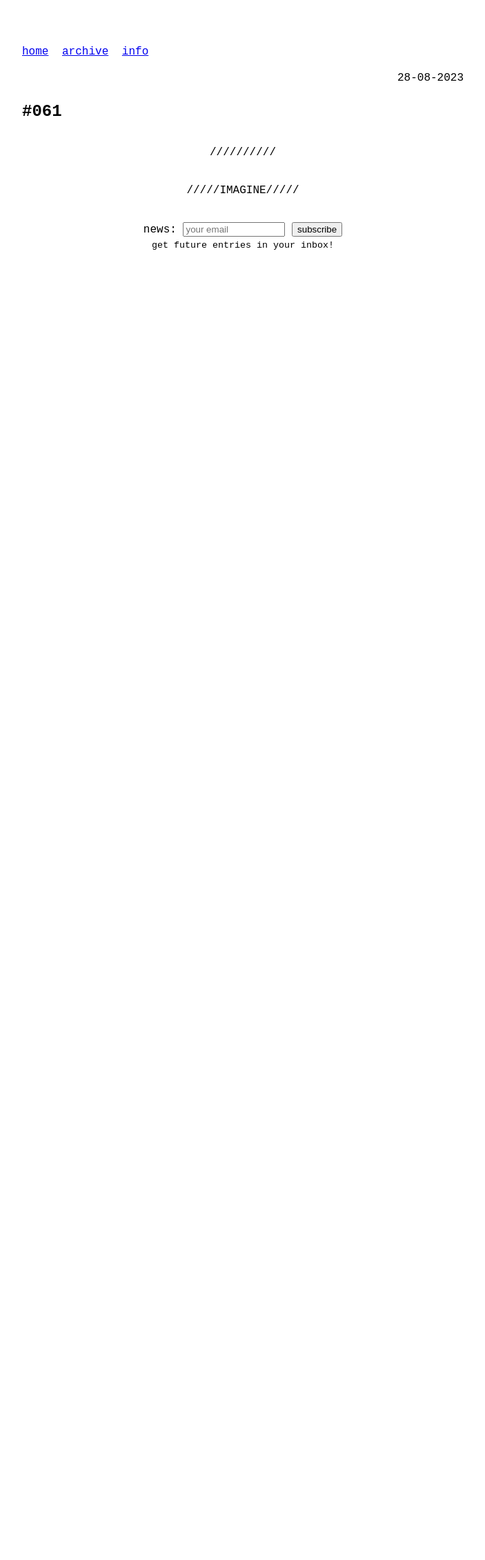
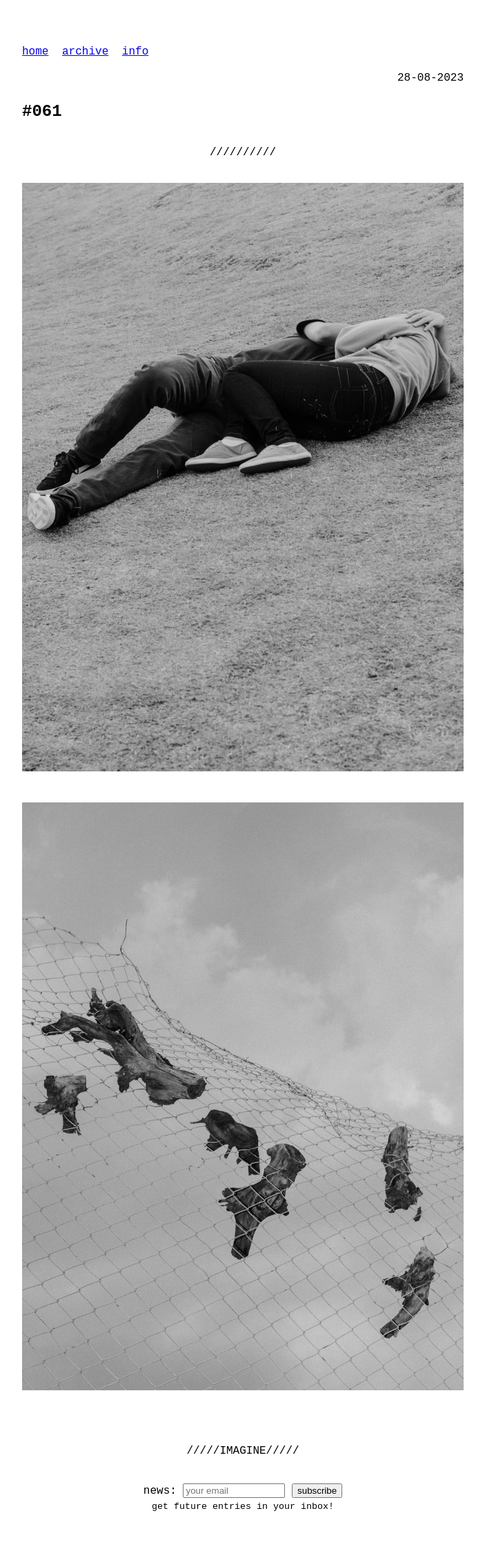
Before and after one commit to odaniloluna/odaniloluna.github.io, a Jekyll site: the page built from _posts/2023-08-28-#061.md, in a window 1280 px wide. Shown: the whole page at 69% size, without its empty margins (288-991 px from the left). Built offline with Jekyll 4.4.1, drawn with Linux system fonts in a browser that asks for light colours; before the commit the page ends 900 px from its top, so only the background shows below that.

Commit message:
Update 2023-08-28-#061.md

```diff
--- a/_posts/2023-08-28-#061.md
+++ b/_posts/2023-08-28-#061.md
@@ -5,3 +5,9 @@
 ---
 ---
 <p class="description" style="text-align: justify;">
+<img src="/assets/danilo-luna-snapshots-35.jpg" />
+<br>
+<br>
+<img src="/assets/danilo-luna-snapshots-38.jpg" />
+<br>
+<br>
```
